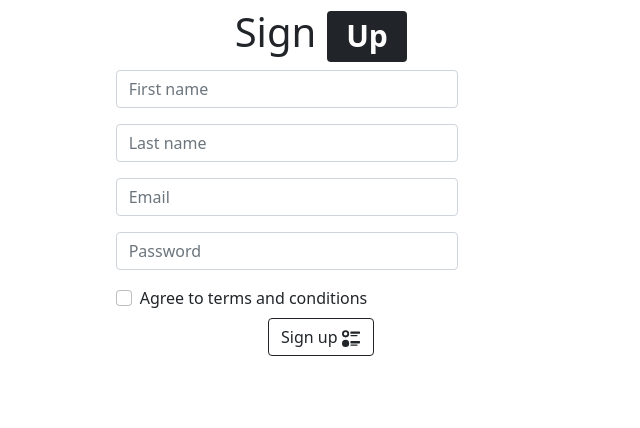
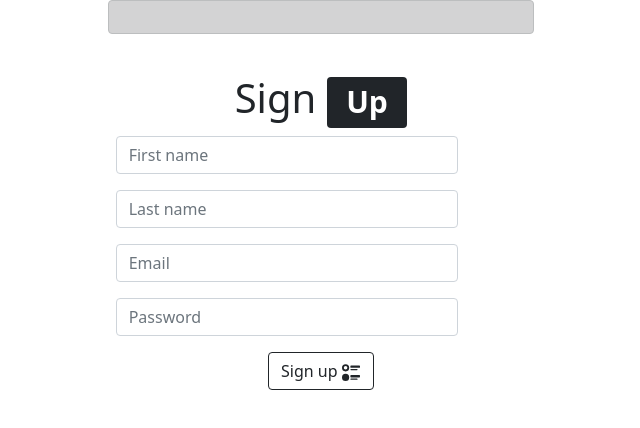
Before and after one commit to teneons/user-auth, a React (Create React App) app in the folder client/: page /signup in a window 1280 px wide. Shown: the top 428 px of the page, without its empty margins (319-959 px from the left). Built offline with nearby package versions, Linux system fonts and the light colour scheme.

Commit message:
made out messages

```diff
--- a/client/src/components/SignUp/SignUp.js
+++ b/client/src/components/SignUp/SignUp.js
@@ -6,6 +6,7 @@ const SignUp = () => {
 
   //use useState
   const [inputs, setInputData] = useState({firstName: '', lastName: '', email: '', password: ''})
+  const [outMsg, setMsg] = useState(null)
 
   //gets data
   const getInputData = e => {
@@ -14,11 +15,10 @@ const SignUp = () => {
 
   const registerIn = async () => {
     try {
-      //const data =
-      await request('/signup', 'POST', {...inputs})
+      const data = await request('/signup', 'POST', {...inputs})
+      setMsg(data.message)
     } catch(e) {}
   }
-
 
   const sbgSgnUp = <svg width="1.2em" height="1.2em" viewBox="0 0 16 16" className="bi bi-ui-radios" fill="currentColor" xmlns="http://www.w3.org/2000/svg">
     <path d="M7 2.5a.5.5 0 0 1 .5-.5h7a.5.5 0 0 1 .5.5v1a.5.5 0 0 1-.5.5h-7a.5.5 0 0 1-.5-.5v-1zM0 12a3 3 0 1 1 6 0 3 3 0 0 1-6 0zm7-1.5a.5.5 0 0 1 .5-.5h7a.5.5 0 0 1 .5.5v1a.5.5 0 0 1-.5.5h-7a.5.5 0 0 1-.5-.5v-1z"/>
@@ -28,8 +28,8 @@ const SignUp = () => {
   return (
     <div className='d-flex justify-content-center'>
       <form className="row g-3 needs-validatio col-4" noValidate>
+      <div className="alert alert-dark" role="alert">{outMsg}</div>
       <div className='column'>
-
         <div className='d-flex justify-content-center m-2'>
           <span className='display-6 text-dark'>Sign <span className="badge bg-dark text-white">Up</span></span>
         </div>
@@ -54,14 +54,6 @@ const SignUp = () => {
           <div className="valid-feedback">Looks good</div>
         </div>
 
-        <div className="col-12 mb-2">
-          <div className="form-check">
-            <input className="form-check-input" type="checkbox" id="invalidCheck" required />
-            <label className="form-check-label" htmlFor="invalidCheck">Agree to terms and conditions</label>
-            <div className="valid-feedback">You must agree benovalidatee submitting.</div>
-          </div>
-        </div>
-
         <div className="col-12 d-flex justify-content-center">
           <button className="btn btn-outline-dark" type="button" onClick={registerIn}>Sign up {sbgSgnUp}</button>
         </div>
--- a/client/src/hooks/hooks.js
+++ b/client/src/hooks/hooks.js
@@ -1,12 +1,9 @@
 import {useState, useCallback} from 'react'
 
 export const useHttp = () => {
-  const [load, setLoad] = useState(false);
   const [err, setErr] = useState(null);
 
   const request = useCallback(async (url, method = 'GET', body = null, headers = {}) => {
-    setLoad(true)
-
     try {
       if(body) {
         body = JSON.stringify(body)
@@ -20,11 +17,9 @@ export const useHttp = () => {
         throw new Error(data.message || 'Something went wrong')
       }
 
-      setLoad(false) //if went wrong - error
       return data
 
     } catch (e) {
-      setLoad(false)
       setErr(e.message)
       throw e
     }
```
